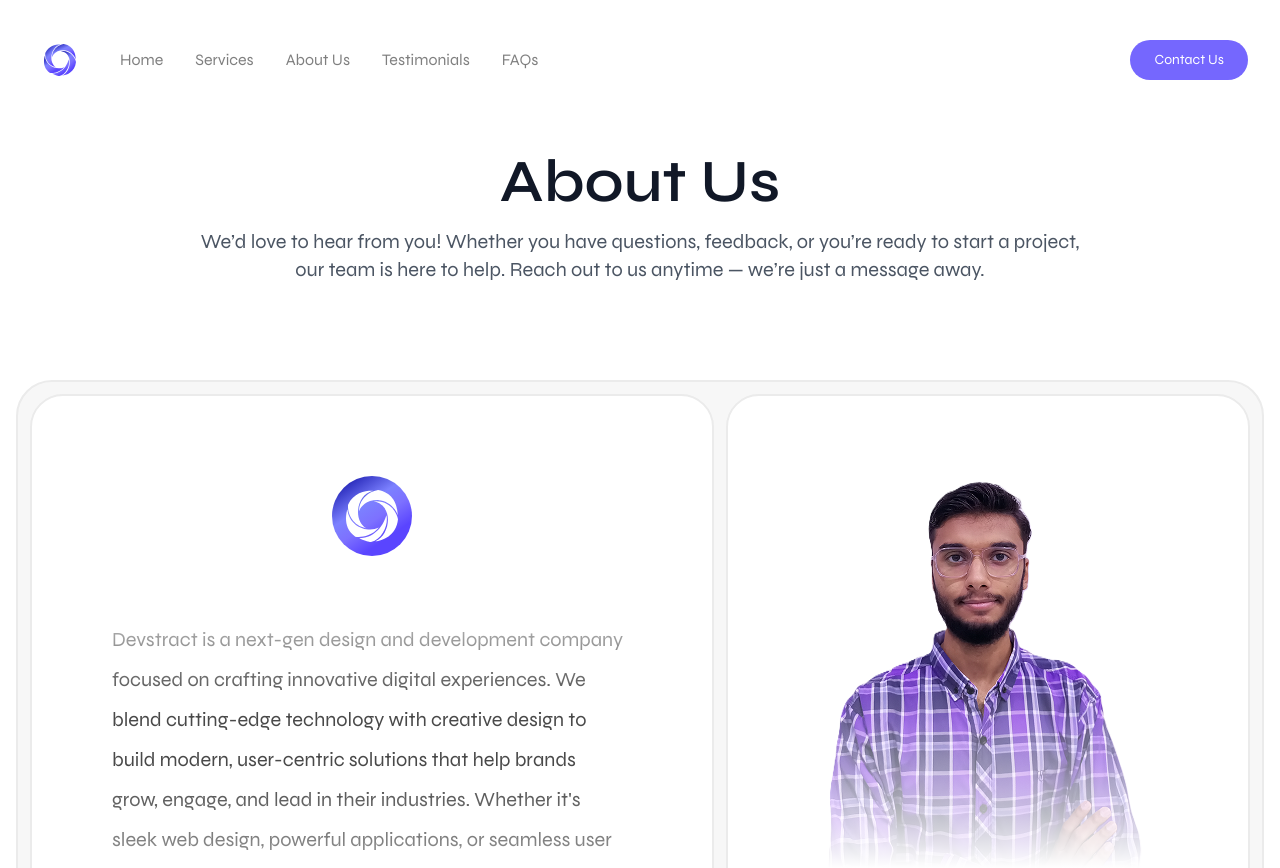
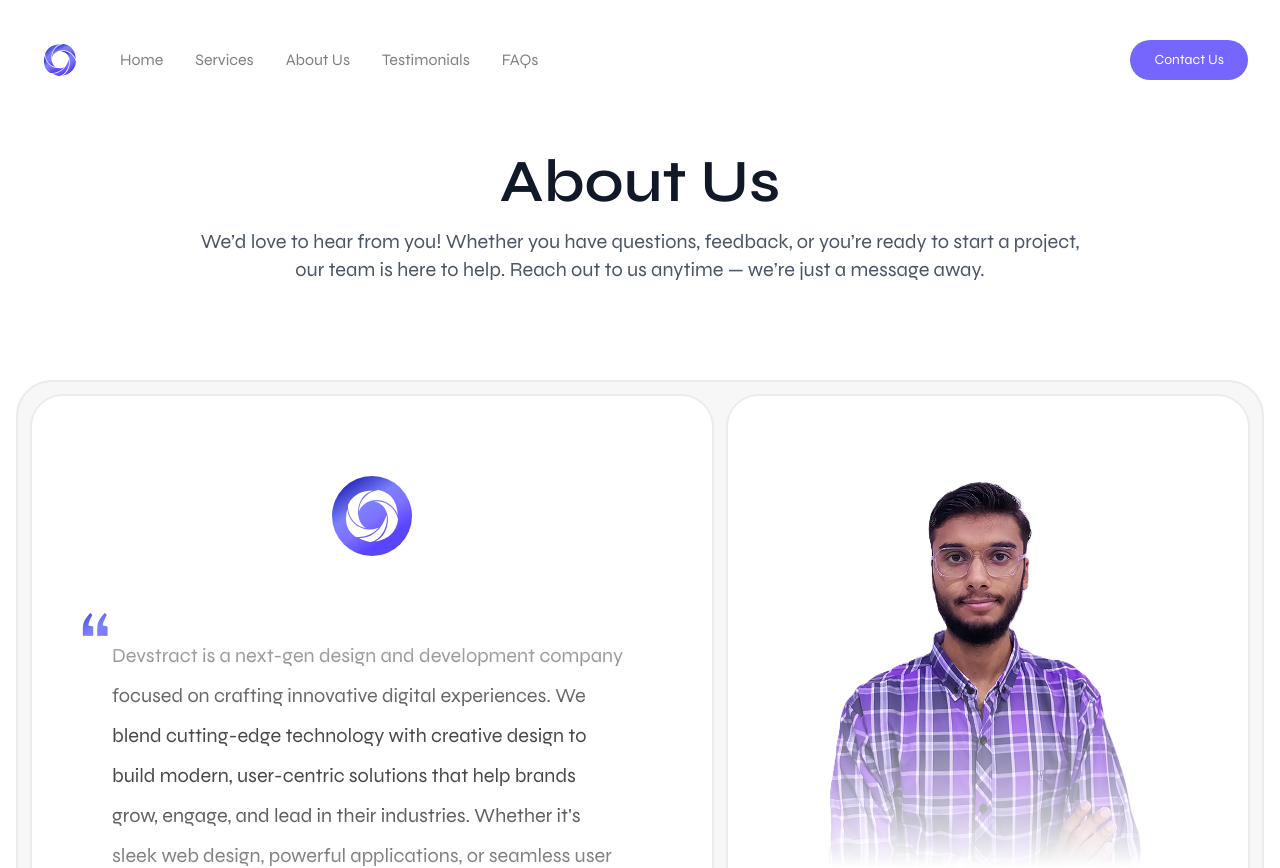
Before and after one commit to afnanahmadtariq/Devstract, a Next.js app: page /about-us in a window 1280 px wide. Shown: the top 868 px of the page. Built offline with nearby package versions, Linux system fonts and the light colour scheme.

Commit message:
Update page.tsx

```diff
--- a/app/about-us/page.tsx
+++ b/app/about-us/page.tsx
@@ -44,7 +44,7 @@ export default function AboutUsPage() {
               {/* Left Side */}
               <div className="flex-1 flex flex-col items-center bg-white dark:bg-gray-800 rounded-[33px] p-20 border-2 border-[#EBEBEB]">
                 <div
-                  className="w-20 h-20 rounded-full flex items-center justify-center mb-12"
+                  className="w-20 h-20 rounded-full flex items-center justify-center mb-16"
                   style={{ backgroundImage: 'var(--primary-gradient)'}}
                 >
                   <Image
@@ -54,6 +54,19 @@ export default function AboutUsPage() {
                     height={52}
                     className="cursor-pointer filter brightness-0 invert"
                   />
+                </div>
+                <div className="relative w-full">
+                  <p
+                    className='absolute top-0 left-0 text-[96px]'
+                    style={{
+                      transform: 'translate(-100%, -30%)',
+                      backgroundImage: 'var(--primary-gradient)',
+                      WebkitBackgroundClip: 'text',
+                      WebkitTextFillColor: 'transparent'
+                    }}
+                  >
+                    “
+                  </p>
                 </div>
                 <div style={{ position: 'relative', width: '100%' }}>
                   <div
```
